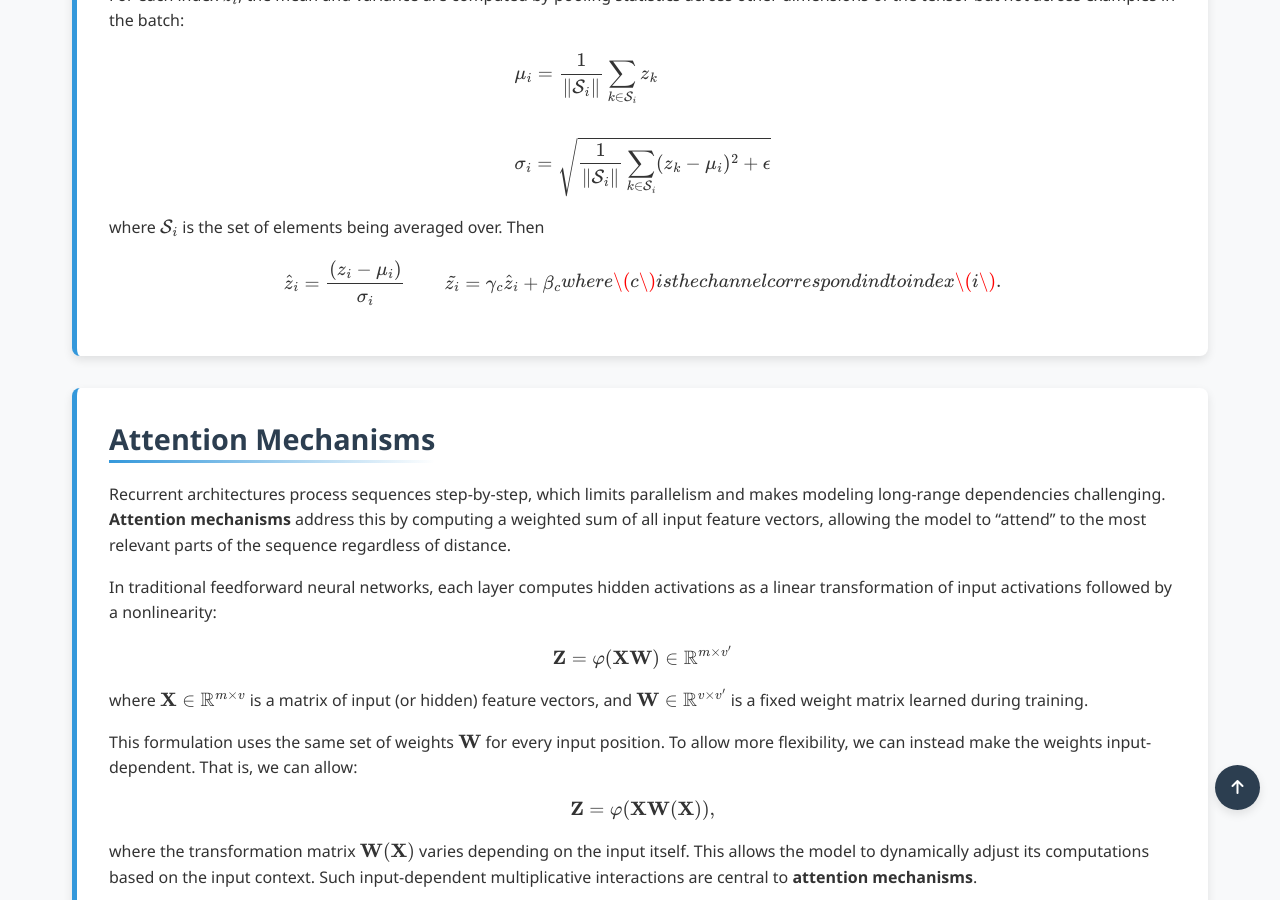
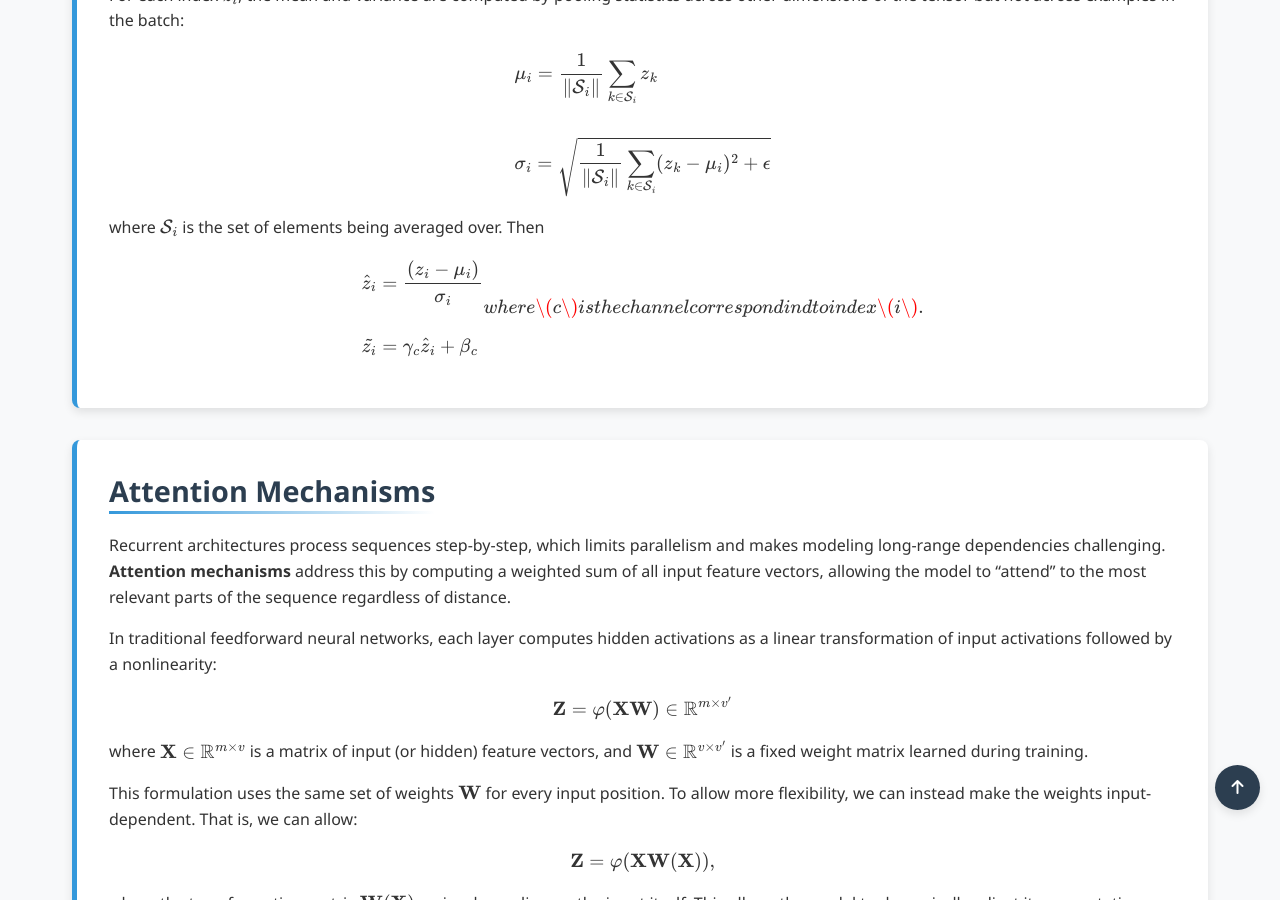
Before and after one commit to Yusukey01/yusukey01.github.io, a Jekyll site: the page built from Mathematics/Machine_learning/deep_nn.html, in a window 1280 px wide and 900 px high, scrolled down 3114 px. Built offline with Jekyll 4.4.1, drawn with Linux system fonts in a browser that asks for light colours.

Commit message:
changed demo style

```diff
--- a/Mathematics/Machine_learning/deep_nn.html
+++ b/Mathematics/Machine_learning/deep_nn.html
@@ -145,7 +145,7 @@ uses_python: false
                     where \(\mathcal{S}_i\) is the set of elements being averaged over. Then
                      \[
                     \begin{align*}
-                    &\hat{z}_i = \frac{(z_i - \mu_i)}{\sigma_i}
+                    &\hat{z}_i = \frac{(z_i - \mu_i)}{\sigma_i} \\\\
                     &\tilde{z_i} = \gamma_c \hat{z}_i + \beta_c
                     \end{align*}
                     where \(c\) is the channel correspondind to index \(i\).
```
